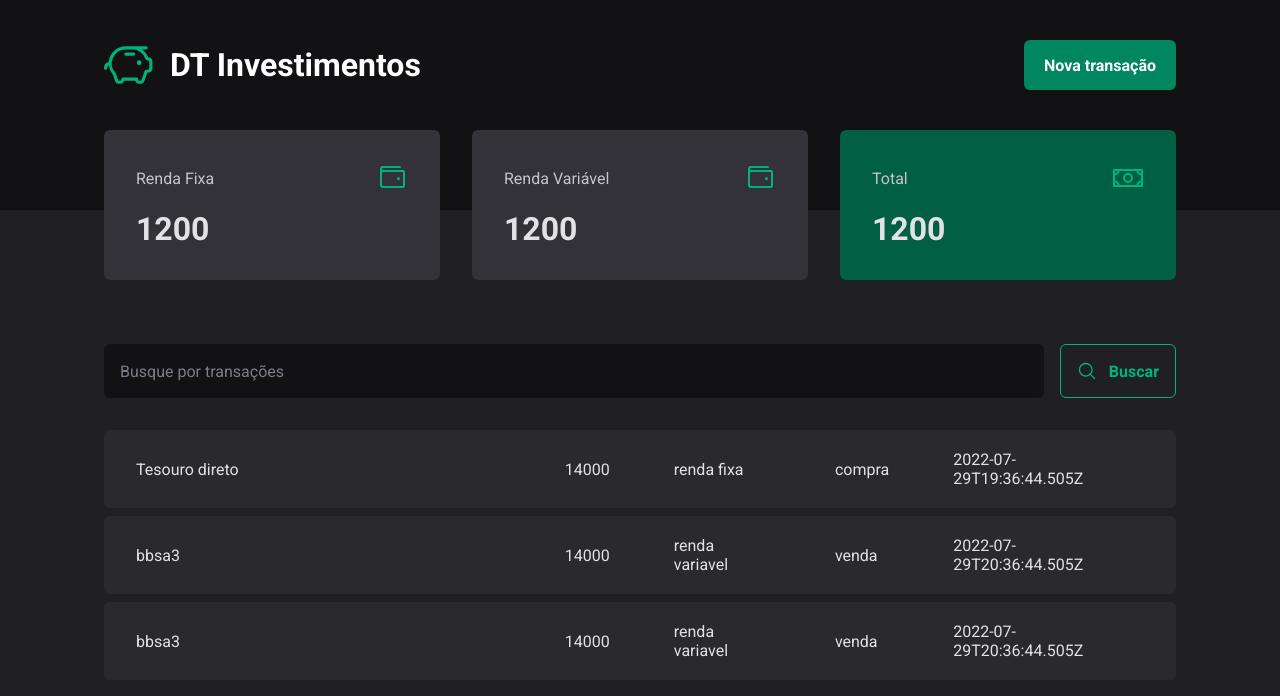
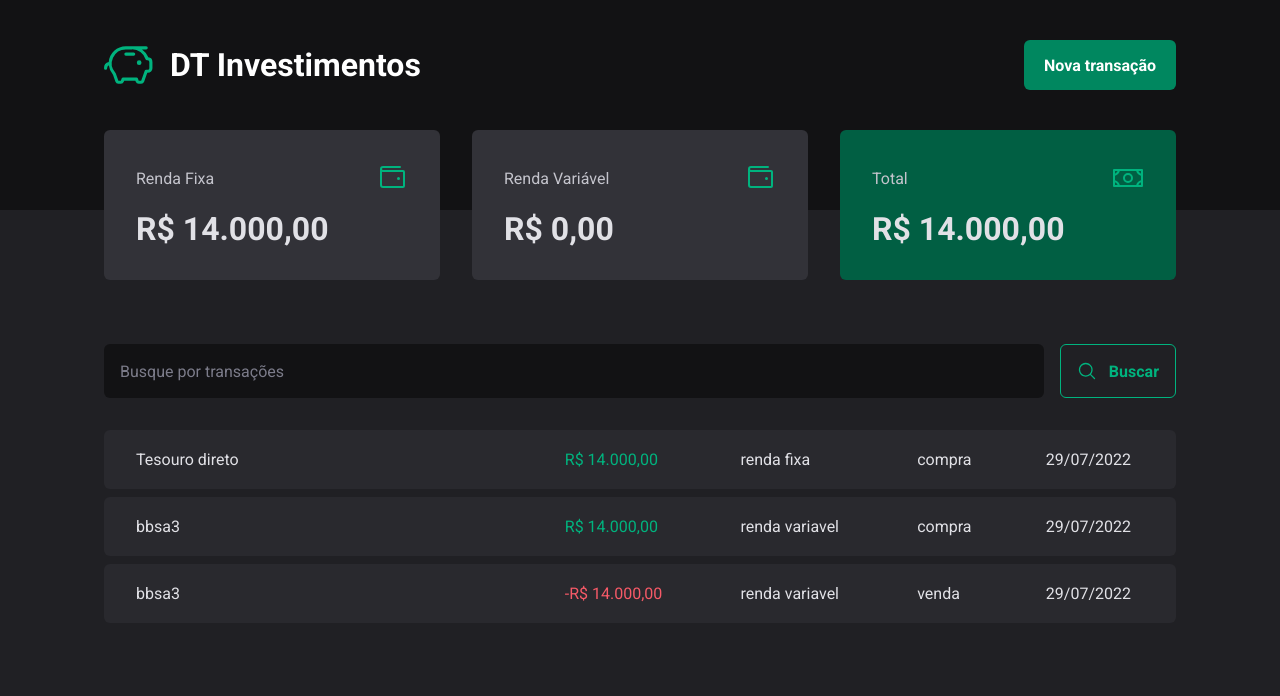
Before and after one commit to leoalvesrp/projeto-controle-de-investimento, a React (Vite) app: page / in a window 1280 px wide. Shown: the top 696 px of the page. Built offline with nearby package versions, Linux system fonts and the light colour scheme; data requests are answered from the project's data file.

Commit message:
formatando valores

```diff
--- a/server.json
+++ b/server.json
@@ -12,15 +12,15 @@
     "description": "bbsa3",
     "price": 14000,
     "titulo":"renda variavel",
-    "operacao": "venda",
+    "operacao": "compra",
     "createdAt": "2022-07-29T20:36:44.505Z"
-  },
-  {
-    "id": 3,
+  },{
+    "id": 2,
     "description": "bbsa3",
     "price": 14000,
     "titulo":"renda variavel",
     "operacao": "venda",
     "createdAt": "2022-07-29T20:36:44.505Z"
   }]
+
 }
--- a/src/Components/Sumary/index.tsx
+++ b/src/Components/Sumary/index.tsx
@@ -1,7 +1,35 @@
 import { Wallet, Money } from "@phosphor-icons/react";
 import { SummaryCard, SummaryContainer } from "./styles";
+import { useContext } from "react";
+import { TransactionsContext } from "../../contexts/TransactionsContext";
+import { priceFormatter } from '../../utils/formatter';
 
 export function Sumary(){
+const {transactions} = useContext(TransactionsContext)
+const sumary = transactions.reduce((acc,transaction)=>{
+  if(transaction.titulo ==='renda fixa' && transaction.operacao ==='compra'){
+    acc.rendafixa += transaction.price
+    acc.total += transaction.price
+  }if(transaction.titulo ==='renda fixa' && transaction.operacao ==='venda'){
+    acc.rendafixa -= transaction.price
+    acc.total -= transaction.price
+  }if(transaction.titulo ==='renda variavel' && transaction.operacao ==='compra'){
+    acc.rendavariavel += transaction.price
+    acc.total += transaction.price}
+  if(transaction.titulo ==='renda variavel' && transaction.operacao ==='venda'){
+    acc.rendavariavel -= transaction.price
+    acc.total -= transaction.price}
+
+  return acc;
+}
+  ,{
+    rendafixa:0,
+    rendavariavel:0,
+    total:0,
+  }
+,
+)
+
 return(
   <SummaryContainer>
       <SummaryCard>
@@ -9,21 +37,21 @@ return(
             <span>Renda Fixa</span>
             <Wallet size={32} color="#00b37e" />
           </header>
-          <strong>1200</strong>
+          <strong>{priceFormatter.format(sumary.rendafixa)}</strong>
       </SummaryCard>
       <SummaryCard>
           <header>
             <span>Renda Variável</span>
             <Wallet size={32} color="#00b37e" />
           </header>
-          <strong>1200</strong>
+          <strong>{priceFormatter.format(sumary.rendavariavel)}</strong>
       </SummaryCard>
       <SummaryCard variant="green">
           <header>
             <span>Total</span>
             <Money size={32} color="#00b37e" />
           </header>
-          <strong>1200</strong>
+          <strong>{priceFormatter.format(sumary.total)}</strong>
       </SummaryCard>
   </SummaryContainer>
 
--- a/src/pages/transactions/index.tsx
+++ b/src/pages/transactions/index.tsx
@@ -2,9 +2,9 @@ import { useContext} from "react";
 import { Header } from "../../Components/Header";
 import { Sumary } from "../../Components/Sumary";
 import { SearchForm } from "../Componentes/SearchForm";
-import { TransactionsContainer, TransactionsTable } from "./styles";
+import { PriceHighlight, TransactionsContainer, TransactionsTable } from "./styles";
 import { TransactionsContext } from "../../contexts/TransactionsContext";
-
+import { dateFormatter, priceFormatter } from "../../utils/formatter";
 
 
 
@@ -26,14 +26,15 @@ export function Transactions(){
                 <tr key={transaction.id}>
                   <td width="40%">{transaction.description}</td>
                   <td>
-                    <span>
-                      {transaction.price}
-                    </span>
+                    <PriceHighlight variant={transaction.operacao}>
+                      {transaction.operacao ==='venda' && '  -'}
+                      {priceFormatter.format(transaction.price)}
+                    </PriceHighlight>
                   </td>
                   <td>{transaction.titulo}</td>
                   <td>{transaction.operacao}</td>
                   <td>
-                    {transaction.createdAt}
+                    {dateFormatter.format(new Date(transaction.createdAt))}
                   </td>
                 </tr>
               )
--- a/src/pages/transactions/styles.ts
+++ b/src/pages/transactions/styles.ts
@@ -28,3 +28,10 @@ export const TransactionsTable = styled.table`
     }
   }
 `
+interface PriceHighlightProps {
+  variant: "compra" | "venda";
+}
+
+export const PriceHighlight = styled.span<PriceHighlightProps>`
+  color: ${props => props.variant === "compra" ? props.theme["green-300"] : props.theme["red-300"]};
+`;
--- /dev/null
+++ b/src/utils/formatter.ts
@@ -0,0 +1,6 @@
+export const dateFormatter = new Intl.DateTimeFormat('pt-BR');
+
+export const priceFormatter = new Intl.NumberFormat('pt-BR', {
+  style: 'currency',
+  currency: 'BRL',
+});
```
